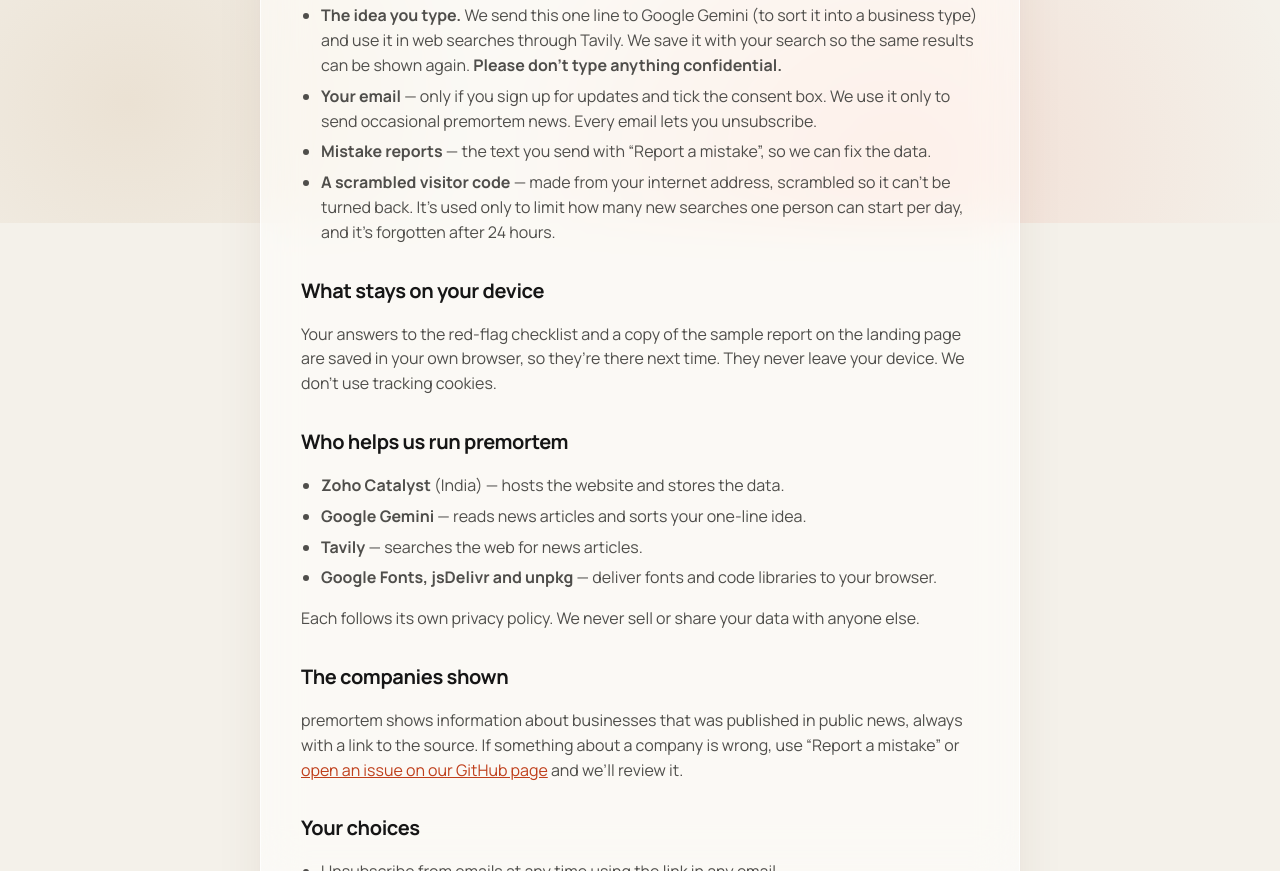
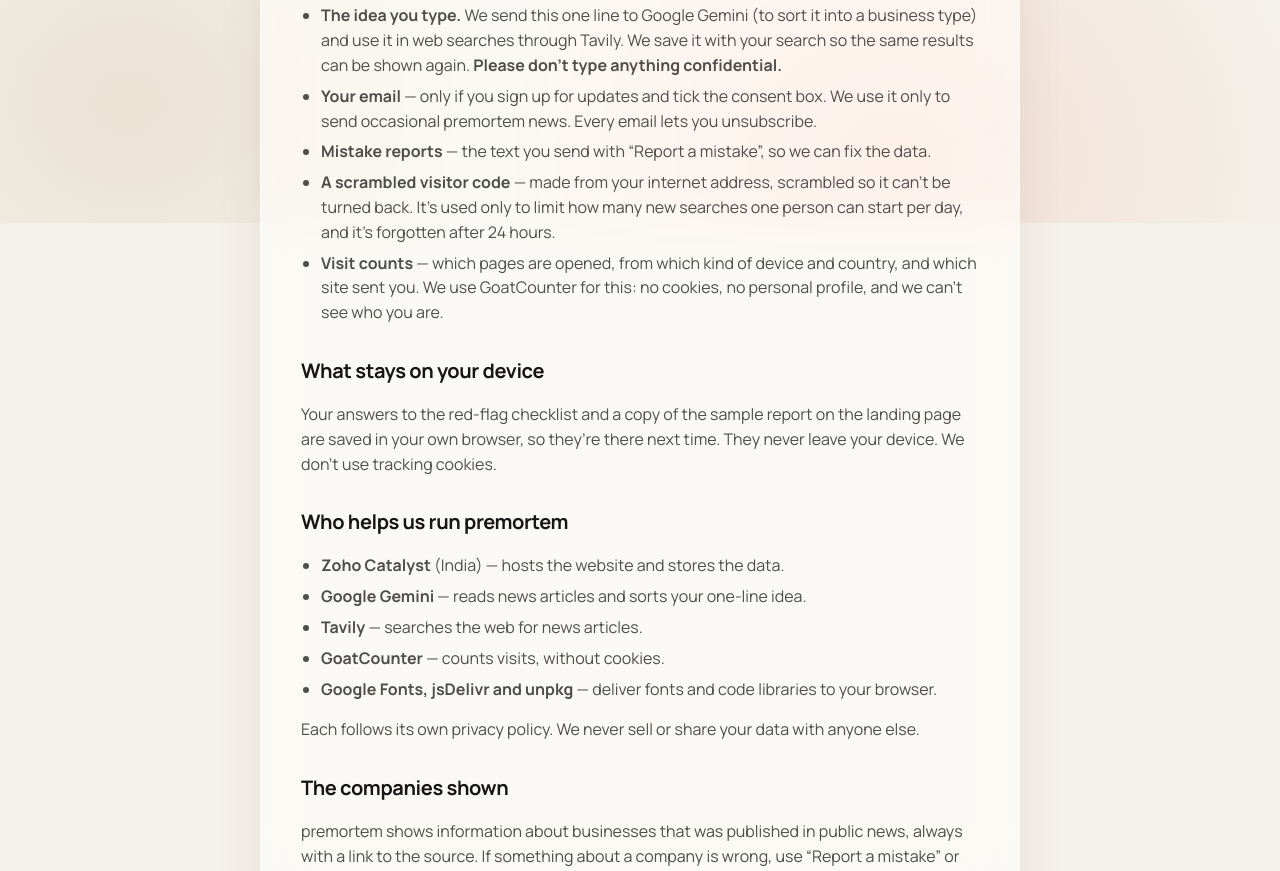
Before and after one commit to navneetges-wq/premortem, a plain HTML site: page catalyst/client/privacy.html in a window 1280 px wide. Shown: the part 577-1448 px from the top of the page. Drawn offline with Linux system fonts and the light colour scheme.

Commit message:
Add GoatCounter visit counts (no cookies) and mention it in the privacy policy
Co-Authored-By: Claude Opus 5.5 <noreply@anthropic.com>

```diff
--- a/catalyst/client/privacy.html
+++ b/catalyst/client/privacy.html
@@ -40,6 +40,7 @@
         <li><b>Your email</b> — only if you sign up for updates and tick the consent box. We use it only to send occasional premortem news. Every email lets you unsubscribe.</li>
         <li><b>Mistake reports</b> — the text you send with “Report a mistake”, so we can fix the data.</li>
         <li><b>A scrambled visitor code</b> — made from your internet address, scrambled so it can’t be turned back. It’s used only to limit how many new searches one person can start per day, and it’s forgotten after 24 hours.</li>
+        <li><b>Visit counts</b> — which pages are opened, from which kind of device and country, and which site sent you. We use GoatCounter for this: no cookies, no personal profile, and we can’t see who you are.</li>
       </ul>
 
       <h2>What stays on your device</h2>
@@ -50,6 +51,7 @@
         <li><b>Zoho Catalyst</b> (India) — hosts the website and stores the data.</li>
         <li><b>Google Gemini</b> — reads news articles and sorts your one-line idea.</li>
         <li><b>Tavily</b> — searches the web for news articles.</li>
+        <li><b>GoatCounter</b> — counts visits, without cookies.</li>
         <li><b>Google Fonts, jsDelivr and unpkg</b> — deliver fonts and code libraries to your browser.</li>
       </ul>
       <p>Each follows its own privacy policy. We never sell or share your data with anyone else.</p>
@@ -71,5 +73,6 @@
       <span><a href="privacy.html" style="color:inherit">Privacy</a> · <a href="terms.html" style="color:inherit">Terms</a> · <a href="https://github.com/navneetges-wq/premortem" style="color:inherit">GitHub</a></span>
       <a href="landing.html" class="back-top">premortem →</a></div></footer>
   </div>
+  <script data-goatcounter="https://premortem.goatcounter.com/count" async src="//gc.zgo.at/count.js"></script>
 </body>
 </html>
```
Also changed, not shown: catalyst/client/graveyard.html (+1 -0 lines), catalyst/client/index.html (+1 -0 lines), catalyst/client/landing.html (+1 -0 lines), catalyst/client/terms.html (+1 -0 lines), docs/index.html (+1 -0 lines).
